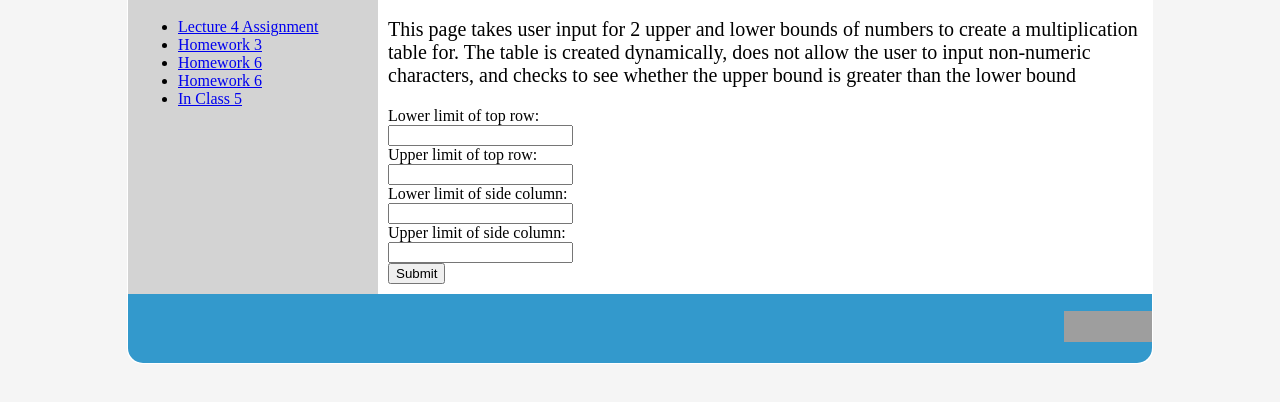
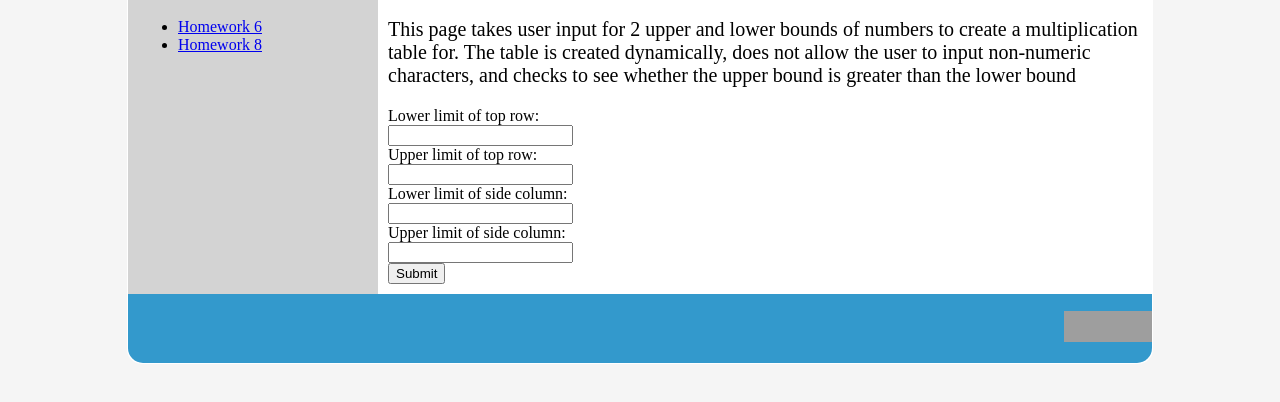
Before and after one commit to Steven-ScheffelaarKlots/GUI-1, a plain HTML site: page HW6/index.html in a window 1280 px wide. Shown: the part 144-546 px from the top of the page. Drawn offline with Linux system fonts and the light colour scheme; grey boxes are pictures that could not be loaded.

Commit message:
Fix HW6 links

```diff
--- a/HW6/index.html
+++ b/HW6/index.html
@@ -19,11 +19,8 @@
             <div class="sidebar">
                 <h1>Index</h1>
                 <ul>
-                    <li><a href="Lecture4.html">Lecture 4 Assignment</a></li>
-                    <li><a href="HW3/index.html">Homework 3</a></li>
-                    <li><a href="HW6/index.html">Homework 6</a></li>
-                    <li><a href="HW8/index.html">Homework 6</a></li>
-                    <li><a href="In-Class-5/example.html">In Class 5</a> </li>
+                    <li><a href="../HW6/index.html">Homework 6</a></li>
+                    <li><a href="../HW8/index.html">Homework 8</a></li>
                 </ul>
             </div>
             <div class="content">
```
